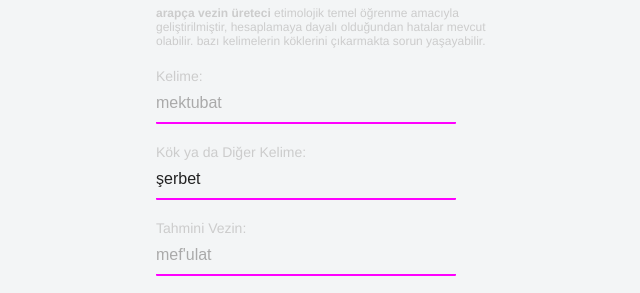
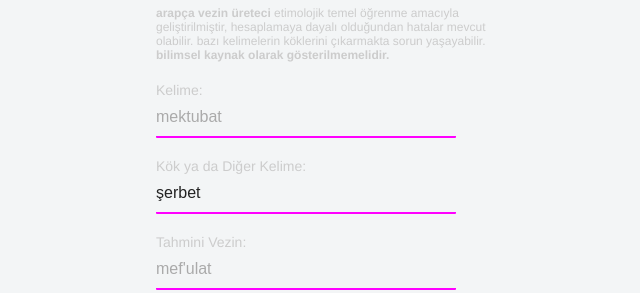
Before and after one commit to f/veznedar, a plain HTML site: page index.html in a window 1280 px wide. Shown: the part 110-403 px from the top of the page, without its empty margins (314-954 px from the left). Drawn offline with nearby package versions, Linux system fonts and the light colour scheme.

Commit message:
Update index.html

```diff
--- a/index.html
+++ b/index.html
@@ -170,7 +170,7 @@ var timer = setInterval(demoish, 3000);
 <body>
   <div class="cont">
   <h1>Veznedar</h1>
-  <small><b>arapça vezin üreteci</b> etimolojik temel öğrenme amacıyla geliştirilmiştir, hesaplamaya dayalı olduğundan hatalar mevcut olabilir. bazı kelimelerin köklerini çıkarmakta sorun yaşayabilir.</small>
+  <small><b>arapça vezin üreteci</b> etimolojik temel öğrenme amacıyla geliştirilmiştir, hesaplamaya dayalı olduğundan hatalar mevcut olabilir. bazı kelimelerin köklerini çıkarmakta sorun yaşayabilir. <b>bilimsel kaynak olarak gösterilmemelidir.</b></small>
   <label>
     <span>Kelime:</span>
     <input type="text" id="word" placeholder="ör. müteşekkir" class="">
```
